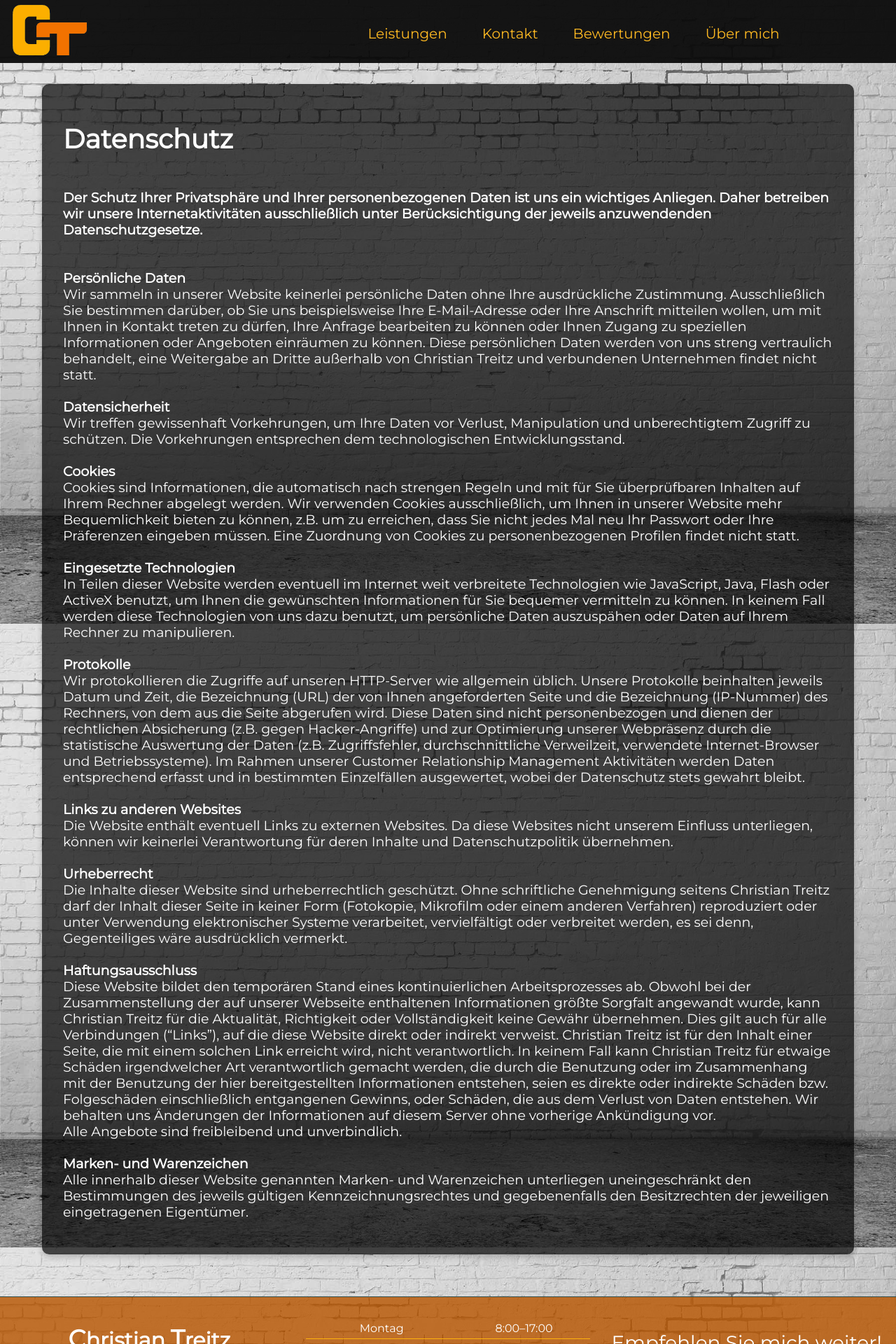
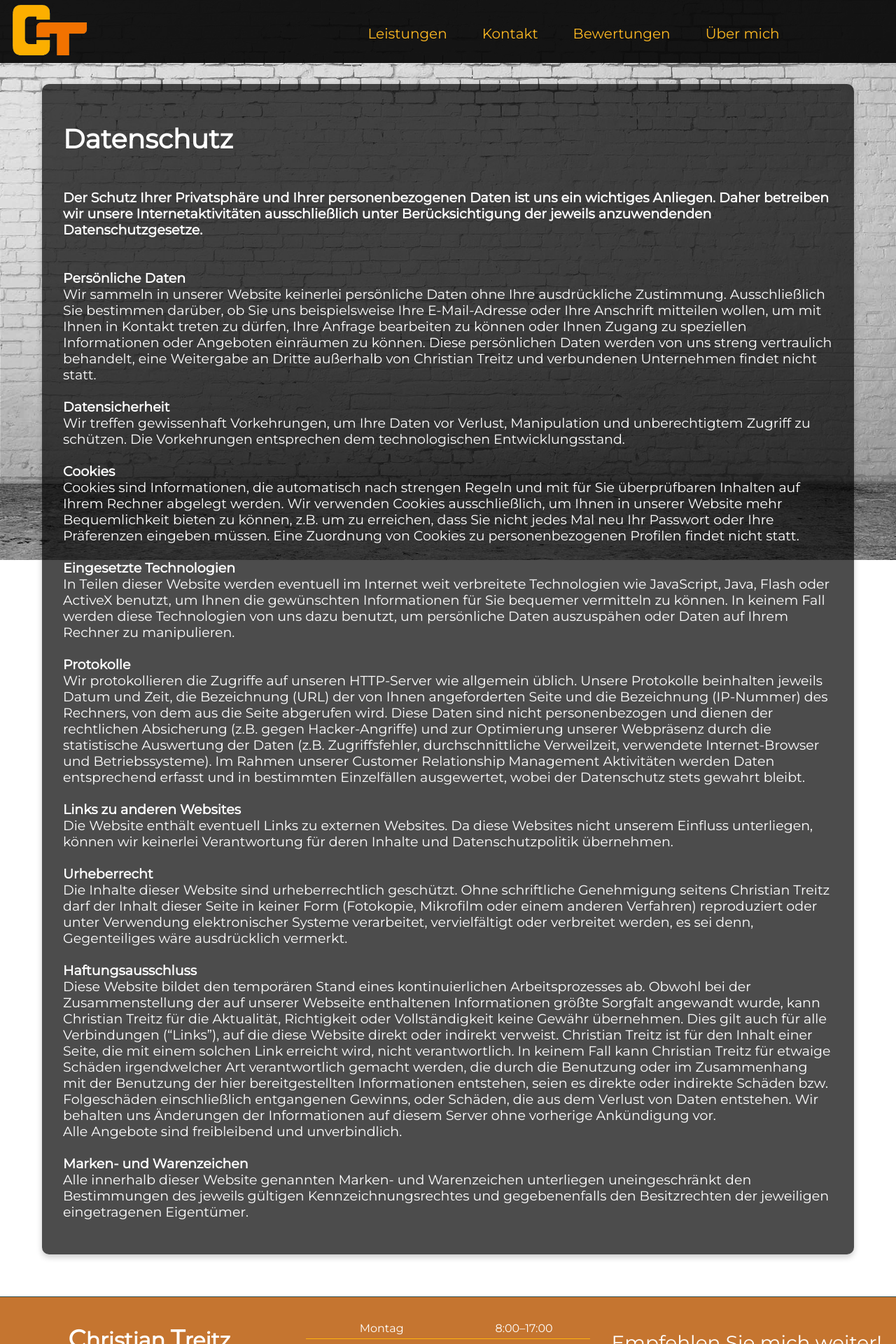
Before and after one commit to yanikhoehner/ct-leckageortung, a React (Create React App) app: page /datenschutz in a window 1280 px wide. Shown: the top 1920 px of the page at 70% size. Built offline with nearby package versions, Linux system fonts and the light colour scheme.

Commit message:
001-seo-optimierung-manuell

```diff
--- a/public/index.html
+++ b/public/index.html
@@ -1,14 +1,17 @@
 <!DOCTYPE html>
-<html lang="en">
+<html lang="de">
   <head>
     <meta charset="utf-8" />
     <link rel="icon" href="%PUBLIC_URL%/favicon.ico" />
     <meta name="viewport" content="width=device-width, initial-scale=1" />
-    <meta name="theme-color" content="#000000" />
-    <meta
-      name="description"
-      content="Web site created using create-react-app"
-    />
+    <meta name="theme-color" content="#fb841e" />
+    <meta name="description" content="Ihr Experte für professionelle Leckageortung und Wasserschadensanierung im Westerwald. Modernste Messtechnik für schnelle & präzise Rohrbruchortung." />
+    <meta name="keywords" content="Leckageortung, Wasserschaden, Rohrbruch, Westerwald, Bautrockner, Wasserschadensanierung, Lecksuche" />
+    <meta name="author" content="Christian Treitz" />
+    <meta property="og:title" content="CT Leckageortung - Experte für Wasserschadensanierung" />
+    <meta property="og:description" content="Professionelle Leckageortung und Wasserschadensanierung im Westerwald. 24/7 Notdienst bei Wasserschäden." />
+    <meta property="og:image" content="%PUBLIC_URL%/images/logo.png" />
+    <meta property="og:url" content="https://ct-leckageortung.de" />
     <link rel="apple-touch-icon" sizes="57x57" href="/apple-icon-57x57.png">
     <link rel="apple-touch-icon" sizes="60x60" href="/apple-icon-60x60.png">
     <link rel="apple-touch-icon" sizes="72x72" href="/apple-icon-72x72.png">
@@ -26,20 +29,10 @@
     <meta name="msapplication-TileColor" content="#ffffff">
     <meta name="msapplication-TileImage" content="/ms-icon-144x144.png">
     <meta name="theme-color" content="#ffffff">
-    <title>React App</title>
+    <title>CT Leckageortung - Professionelle Leckageortung & Wasserschadensanierung</title>
   </head>
   <body>
-    <noscript>You need to enable JavaScript to run this app.</noscript>
+    <noscript>Sie benötigen JavaScript, um diese Website anzuzeigen.</noscript>
     <div id="root"></div>
-    <!--
-      This HTML file is a template.
-      If you open it directly in the browser, you will see an empty page.
-
-      You can add webfonts, meta tags, or analytics to this file.
-      The build step will place the bundled scripts into the <body> tag.
-
-      To begin the development, run `npm start` or `yarn start`.
-      To create a production bundle, use `npm run build` or `yarn build`.
-    -->
   </body>
 </html>
--- a/src/App.css
+++ b/src/App.css
@@ -2,17 +2,36 @@ body, html {
   margin: 0;
   padding: 0;
   font-family: Montserrat, sans-serif;
+  width: 100%;
   height: 100%;
 }
 
+
+.bg-container {
+  position: fixed;
+  top: 0;
+  left: 0;
+  width: 100%;
+  height: 100vh;
+  background: url('../public/images/bg-wallpaper.jpg') no-repeat center center;
+  background-size: cover;
+  z-index: -1;
+}
+
 .app {
+  position: relative;
+  z-index: 1;
   display: flex;
   flex-direction: column;
   min-height: 100vh;
-  background: url('../public/images/bg-wallpaper.jpg') center center / cover no-repeat fixed;
+  width: 100%;
+
 }
 
 .main-content {
   flex-grow: 1;
   padding-top: 60px; /* Um Platz für die Navbar zu schaffen */
+  width: 100%;
+		height: 100%;
+
 }
--- a/src/App.js
+++ b/src/App.js
@@ -15,12 +15,16 @@ import Datenschutz from './pages/Privacy.js';
 import Home from './pages/Home.js';
 import Uebermich from './pages/Uebermich.js';
 import ScrollToTop from './components/ScrollToTop.js';
+//test
 function App() {
   return (
     <Router>
+      <div className='bg-container'></div>
       <div className="app">
+
         <Navbar />
         <main className="main-content">
+
         <ScrollToTop />
           <Routes>
             <Route path="/" element={<Home />} />
--- a/src/components/Footer.jsx
+++ b/src/components/Footer.jsx
@@ -22,7 +22,7 @@ function Footer() {
     <>
       <footer className="footer">
         <div className="footer-section">
-          <h1 className="footer-title"><span className="footer-initials">C</span>hristian <span className="footer-initials">T</span>reitz</h1><br />
+          <h2 className="footer-title"><span className="footer-initials">C</span>hristian <span className="footer-initials">T</span>reitz</h2><br />
           <div className='footer-title-text1'>
             Beratung | Leckageortung | Reparatur<br />
             In der Steubach 14, 57614 Woldert<br />
--- a/src/components/HomeSection.css
+++ b/src/components/HomeSection.css
@@ -33,6 +33,11 @@
     font-size: 45px;
     margin: 15px;
 }
+.section-title-2-2 {
+        font-size: 45px;
+        margin: 0px;
+    }
+
 
 .profile-pic {
     width: 250px; /* Increased size of the image */
--- a/src/components/HomeSection.js
+++ b/src/components/HomeSection.js
@@ -7,7 +7,7 @@ function HomeSection() {
       <div className='home-wrapper'>
         <div className="section-text">
 
-          <h1 className="section-title-2">Willkommen bei <br></br><span className="initials">C</span>hristian <span className="initials2">T</span>reitz </h1>
+          <p className="section-title-2">Willkommen bei <br></br><h1 className='section-title-2-2'><span className="initials">C</span>hristian <span className="initials2">T</span>reitz </h1></p>
           <div className='home-profile-section-mobile'>
             <img src={portrait} alt="CEO Christian Treitz" className="profile-pic" />
             <div className="profile-name"><span className="initials">C</span>hristian <span className="initials2">T</span>reitz</div>
--- a/src/components/Section.css
+++ b/src/components/Section.css
@@ -1,6 +1,5 @@
 .section {
     color: white;
-    background: url('../../public/images/bg-wallpaper.jpg') center center / cover no-repeat fixed;
     border-bottom: 4px solid #555;
     text-shadow: 1px 1px 2px black;
   }
--- a/src/components/ServiceSection.css
+++ b/src/components/ServiceSection.css
@@ -113,8 +113,12 @@
         font-weight: 1200;
         rotate: -3deg;
       }
+      .service-title-block-front {
+        height: 70px;
+
+    }
     .service-title-text {
-        margin: 10p´´5x;
+        margin: 10px;
         text-align: center;
         font-size: 14px;
     }
--- a/src/components/ServiceSection.js
+++ b/src/components/ServiceSection.js
@@ -29,7 +29,7 @@ function ServiceSection() {
   return (
     <section id="services" className="section service-section">
       <div className='section-title-wrapper'>
-        <h2 className="service-title">Meine Leistungen im Überblick</h2>
+        <h2 className="service-title">Meine Leistungen</h2>
       </div>
       <div className="service-blocks-container">
         {services.map(service => (
@@ -37,7 +37,7 @@ function ServiceSection() {
             <div className="service-front ">
             <img className='service-picture-front' src={service.picture}></img>
               <div className='service-title-block-front'>
-                <h3 className='service-title-text'>{service.title}</h3>
+                <h2 className='service-title-text'>{service.title}</h2>
               </div>
             </div>
             <div className="service-back">
```
